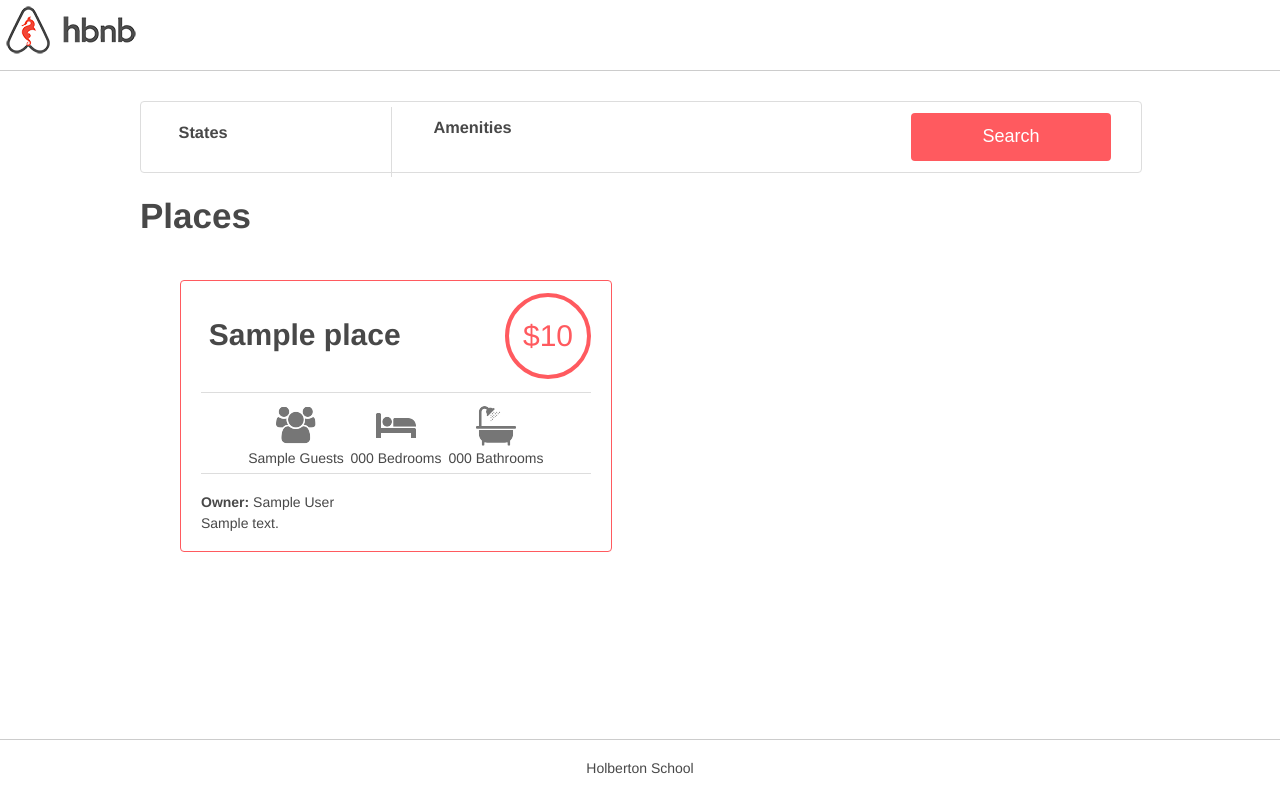
After one commit to eNobreg/AirBnB_clone_v4, a Flask app: template web_dynamic/templates/1-hbnb.html in a window 1280 px wide. The commit adds this page. Run offline with Flask 2, Linux system fonts and the light colour scheme; the template is opened without the code that fills it: most values are stand-ins (such as "Sample title", 1, 10 or a date in 2020); some libraries are stand-ins or nearby versions.

Commit message:
[Update] Added new files for task #1, and updated the CSS to handle the additional text

```diff
--- /dev/null
+++ b/web_dynamic/static/scripts/1-hbnb.js
@@ -0,0 +1,19 @@
+const activeAmenities = {};
+$(document).ready(function () {
+  // Check for a change in the input
+  $('input[type="checkbox"]').change(function () {
+    // If the box is checked
+    if (this.checked) {
+      activeAmenities[$(this).attr('data-id')] = $(this).attr('data-name');
+    // Check if the box isn't checked
+    } else if (!this.checked) {
+      delete activeAmenities[$(this).attr('data-id')];
+    }
+    // Returns a list of object names, updates on each checkbox change
+    let names = Object.keys(activeAmenities).map((key) => {
+      return activeAmenities[key];
+    });
+    names += '&nbsp';
+    $('div.amenities H4').html(names);
+  });
+});
--- a/web_dynamic/static/styles/6-filters.css
+++ b/web_dynamic/static/styles/6-filters.css
@@ -22,7 +22,7 @@ button:hover {
     opacity: 0.9;
 }
 .filters div {
-    display: inline-grid;
+    display: inline-block;
 }
 .filters h2 {
     margin-left: 15%;
@@ -40,13 +40,18 @@ button:hover {
     margin-top: 0;
     font-weight: 400;
     font-size: 14px;
+    white-space: nowrap;
+    overflow: hidden;
+    text-overflow: ellipsis;
 }
 .locations {
+    display: inline-block;
     height: 100%;
     width: 25%;
     border-right: 1px solid #DDDDDD;
 }
 .amenities {
+    display: inline-block;
     height: 100%;
     width: 25%;
 }
@@ -91,6 +96,10 @@ button:hover {
     padding-left: 10px;
 }
 
+.popover ul li input {
+    margin-right: 10px
+}
+
 .popover ul h2{
     margin-top: 1.5%;
     margin-bottom: 5%;
--- /dev/null
+++ b/web_dynamic/templates/1-hbnb.html
@@ -0,0 +1,80 @@
+<!DOCTYPE html>
+<html lang="en">
+  <head>
+    <meta charset="UTF-8">
+    <link rel="stylesheet" type="text/css" href="../static/styles/4-common.css?{{cache_id}}">
+    <link rel="stylesheet" type="text/css" href="../static/styles/3-header.css?{{cache_id}}">
+    <link rel="stylesheet" type="text/css" href="../static/styles/3-footer.css?{{cache_id}}">
+    <link rel="stylesheet" type="text/css" href="../static/styles/6-filters.css?{{cache_id}}">
+    <link type="text/css" rel="stylesheet" href="../static/styles/8-places.css?{{cache_id}}">
+		<link rel="icon" href="../static/images/icon.png" />
+		<SCRIPT src="https://code.jquery.com/jquery-3.2.1.min.js"></SCRIPT>
+		<script type="text/javascript" src="../static/scripts/1-hbnb.js?{{cache_id}}"></script>
+    <title>HBnB</title>
+  </head>
+  <body>
+    <header>
+      <div class="logo"></div>
+    </header>
+    <div class="container">
+      <section class="filters">
+	<div class="locations">
+	  <h3>States</h3>
+	  <h4>&nbsp;</h4>
+	  <div class="popover">
+	    <ul>
+	      {% for state in states %}
+	      <li>
+		<h2>{{ state[0].name }}:</h2>
+		<ul>
+		  {% for city in state[1] %}
+		  <li>{{ city.name }}</li>
+		  {% endfor %}
+		</ul>
+	      </li>
+	      {% endfor %}
+	    </ul>
+	  </div>
+	</div>
+	<div class="amenities">
+	  <h3>Amenities</h3>
+	  <h4>&nbsp;</h4>
+	  <div class="popover">
+	    <ul>
+	      {% for amenity in amenities %}
+	      <li><INPUT type='checkbox' data-id="{{ amenity.id }}" data-name="{{ amenity.name }}">{{ amenity.name }}</li>
+	      {% endfor %}
+	    </ul>
+	  </div>
+	</div>
+	<button type="button">Search</button>
+      </section>
+      <div class="placesh1"><h1>Places</h1></div>
+      <section class="places">
+	<!-- <h1>Places</h1> -->
+	{% for place in places %}
+	<article>
+	  <div class="title_box">
+	    <h2>{{ place.name }}</h2>
+	    <div class="price_by_night">${{ place.price_by_night }}</div>
+	  </div>
+	  <div class="information">
+	    <div class="max_guest">{{ place.max_guest }} Guest{% if place.max_guest != 1 %}s{% endif %}</div>
+            <div class="number_rooms">{{ place.number_rooms }} Bedroom{% if place.number_rooms != 1 %}s{% endif %}</div>
+            <div class="number_bathrooms">{{ place.number_bathrooms }} Bathroom{% if place.number_bathrooms != 1 %}s{% endif %}</div>
+	  </div>
+	  <div class="user">
+            <b>Owner:</b> {{ place.user.first_name }} {{ place.user.last_name }}
+          </div>
+          <div class="description">
+	    {{ place.description | safe }}
+          </div>
+	</article>
+	{% endfor %}
+      </section>
+    </div>
+    <footer>
+      <p>Holberton School</p>
+    </footer>
+  </body>
+</html>
```
Also changed, not shown: web_dynamic/1-hbnb.py (added, +47 -0 lines).
